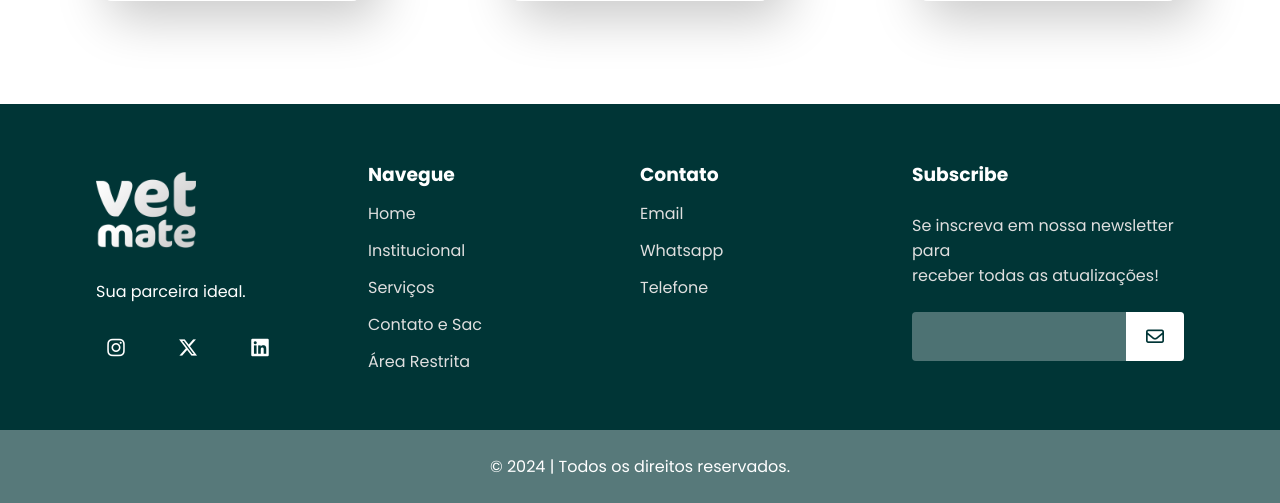
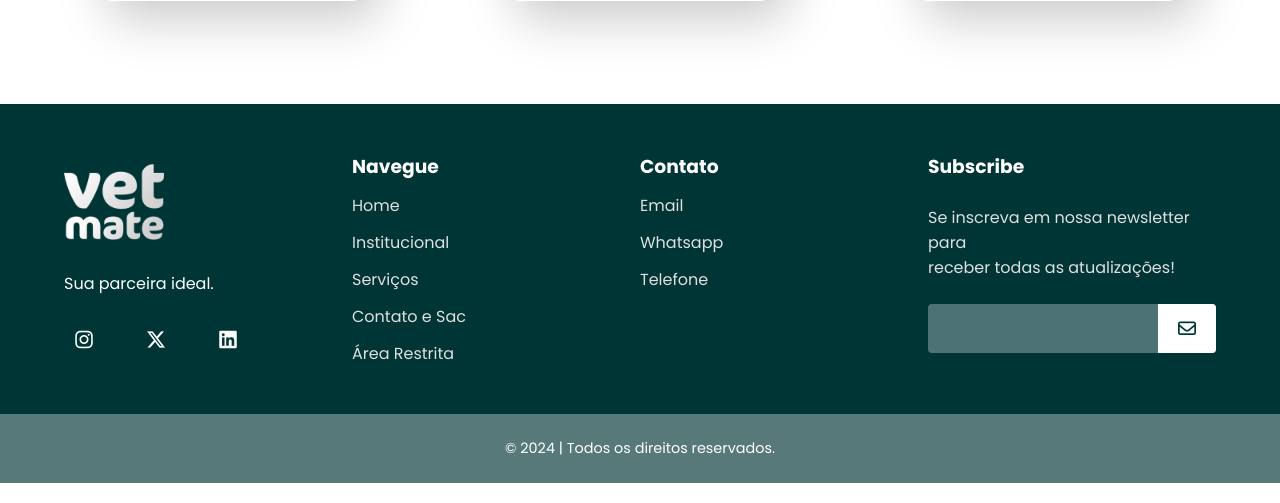
Before and after one commit to vlipe/VetMate, a PHP site: page /html/area-restrita-login.html in a window 1280 px wide. Shown: the part 1225-1728 px from the top of the page. Run offline with PHP 8.4, Linux system fonts and the light colour scheme; some libraries are stand-ins or nearby versions.

Commit message:
correção de bugs no header e footer das páginas: area-restrita, area-restrita-login e buscador.

```diff
--- a/VetMate/css/area-restrita-login.css
+++ b/VetMate/css/area-restrita-login.css
@@ -607,7 +607,7 @@ footer {
     background-color: #003536;
     display: grid;
     grid-template-columns: repeat(4, 1fr);
-    padding: 3.5rem 6rem;
+    padding: 3rem 5%;
 }
 
 #footer_contacts img {
@@ -700,7 +700,7 @@ footer {
     display: flex;
     justify-content: center;
     background-color: #003536a8;
-    font-size: 1rem;
+    font-size: 0.9rem;
     padding: 1.5rem;
     font-weight: 100;
     font-family: "Poppins", sans-serif;
--- a/VetMate/css/buscador.css
+++ b/VetMate/css/buscador.css
@@ -1,7 +1,7 @@
 * {
-  font-family: "Poppins", sans-serif;
   padding: 0;
   margin: 0;
+  font-family: "Poppins", sans-serif;
 }
 
 header {
--- a/VetMate/html/area-restrita-login.html
+++ b/VetMate/html/area-restrita-login.html
@@ -105,7 +105,8 @@
 
             <div class="itens-left-top">
                 <h1 id="h1-1">Seja bem vindo (a) <br> à Area Restrita!</h1>
-                <p id="p-1">Agradecemos por se cadastrar em nossa plataforma. Agora você terá acesso a diversos benefícios exclusivos, continue navegando para descobrir tudo o que preparamos para você!
+                <p id="p-1">Agradecemos por se cadastrar em nossa plataforma. Agora você terá acesso a diversos
+                    benefícios exclusivos, continue navegando para descobrir tudo o que preparamos para você!
                 </p>
             </div>
 
```
Lines whose indentation alone changed are shown as unchanged.
